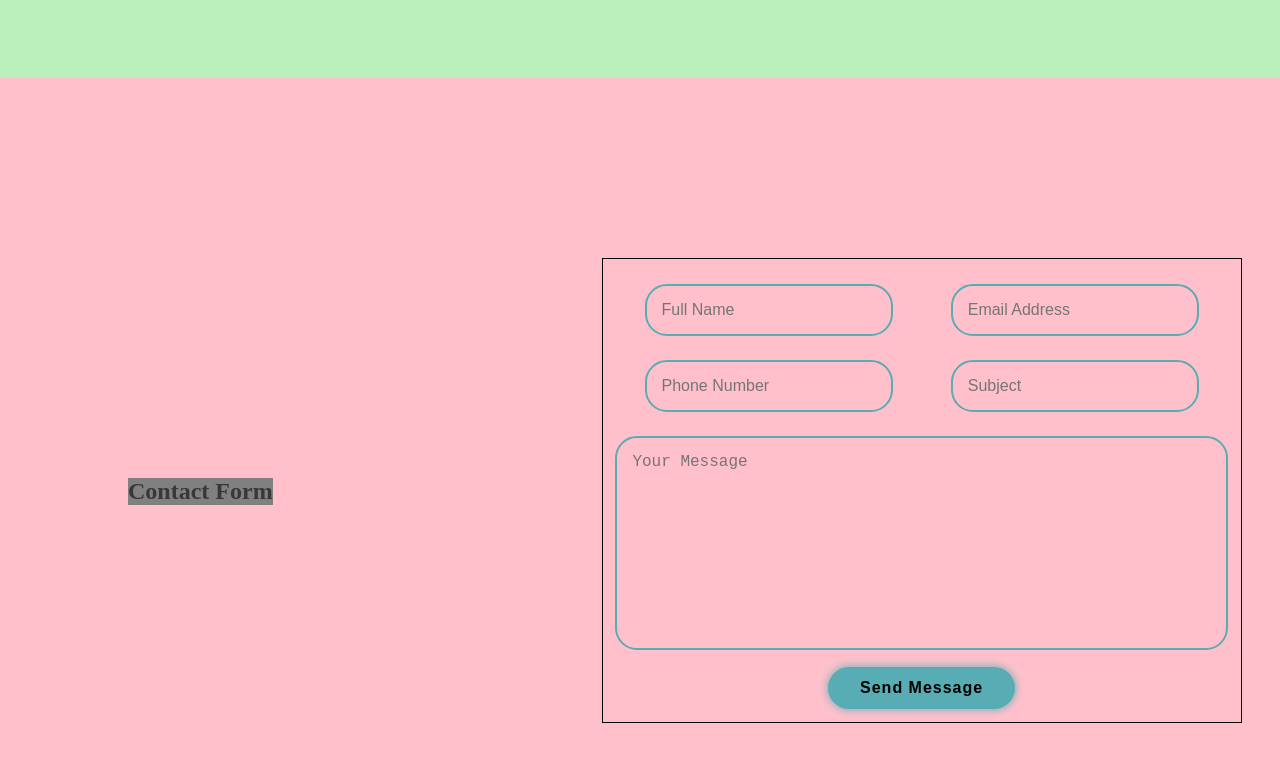
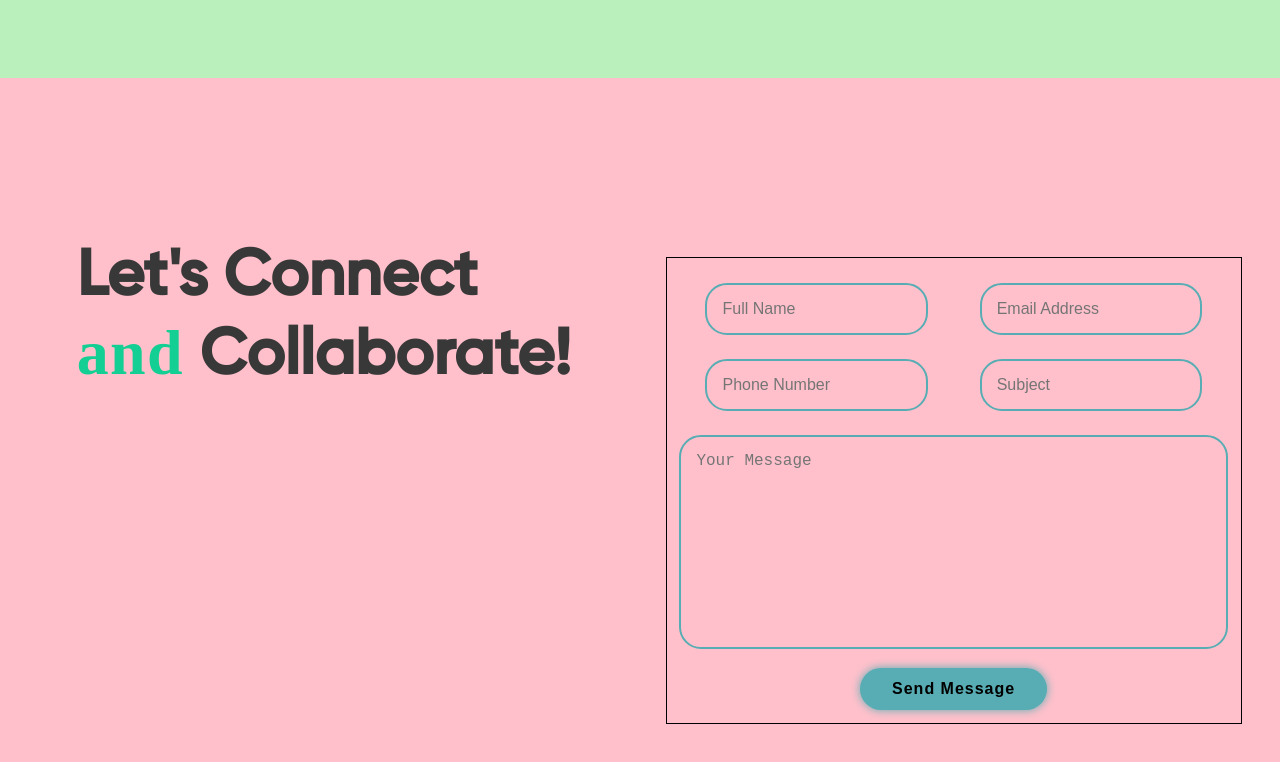
Before and after one commit to NehaYadav010/Portfolio-Website, a plain HTML site: page index.html in a window 1280 px wide. Shown: the part 4767-5529 px from the top of the page. Drawn offline with nearby package versions, Linux system fonts and the light colour scheme; a web font is replaced by a local one.

Commit message:
font updated

```diff
--- a/index.html
+++ b/index.html
@@ -119,7 +119,8 @@
 
             <!-- CONTACT FORM -->
         <div id="contact">
-            <h2>Contact Form</h2>
+            <h2>Let's Connect <br>
+                <span>and</span> Collaborate!</h2>
             <form action="#">
                 <div class="input-box">
                     <div class="input-field field">
--- a/style.css
+++ b/style.css
@@ -433,13 +433,14 @@ nav a:hover #line2{
     justify-content: center;
     position: relative;
     padding-top: 2vw;
+    font-family: gilroy-semibold;
 }
 #main{
     background-color: #14CF93;
 }
 
 #contact form{
-    width: 50%;
+    width: 45%;
     /* background-color: red; */
     text-align: center;
     border: 1px solid black;
@@ -448,11 +449,20 @@ nav a:hover #line2{
     margin-right: 3vw;
 }
 #contact h2{
-    background-color: gray;
+    /* background-color: gray; */
     position: absolute;
-    top: 50%;
-    left: 10%;
+    top: 20%;
+    left: 6%;
+    font-size: 5vw;
+
 }
+#contact h2>span{
+    /* background-color: greenyellow; */
+    color: #14CF93;
+    font-family: mazi;
+    letter-spacing: 0.1vw;
+}
+
 form .input-box{
     display: flex;
     justify-content: space-around;
@@ -501,4 +511,12 @@ form button:hover{
     box-shadow: none;
 }
 
+
+
+
+
+
+
+
+
 /* START EMAIL FROM 9:04 */
```
